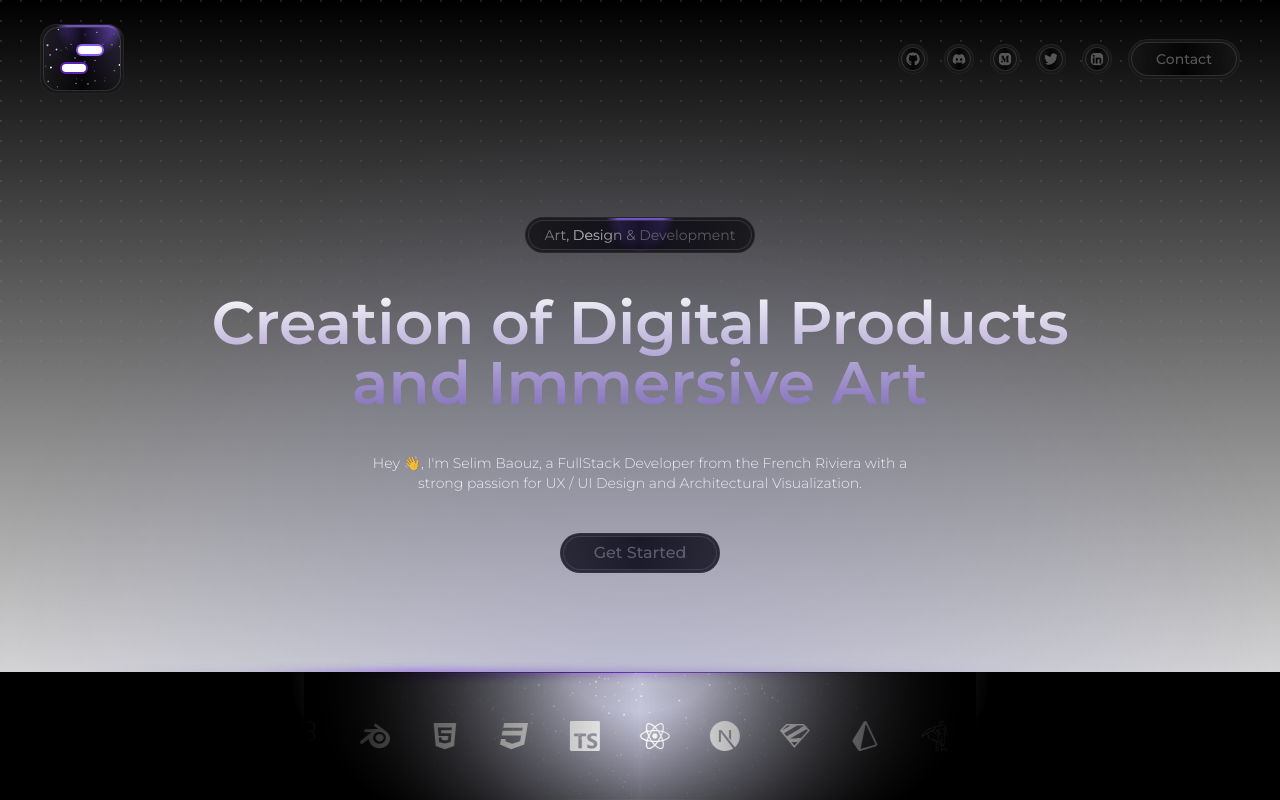
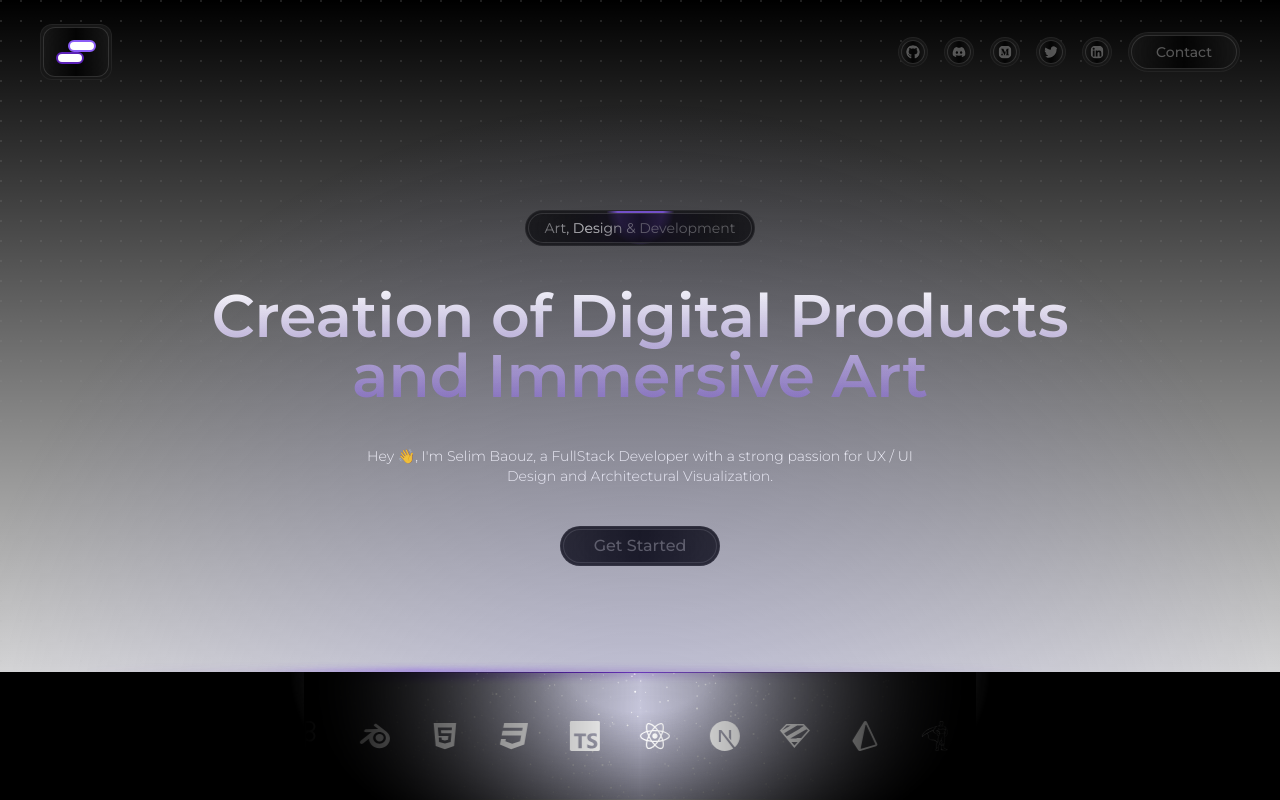
Before and after one commit to sejiux/sejiux-porfolio, a Next.js app: page / in a window 1280 px wide. Built offline with nearby package versions, Linux system fonts and the light colour scheme.

Commit message:
i change logo for navbar

```diff
--- a/components/Header.tsx
+++ b/components/Header.tsx
@@ -38,7 +38,7 @@ const Header = () => {
               </div>
             </div>
             <h1 className={cn("text-4xl font-medium", "xs:", "sm:", "md:", "lg:text-6xl", "xl:text-[80px]", "2xl:text-[120px]", "pointer-events-none whitespace-pre-wrap bg-gradient-to-b bg-clip-text text-center font-semibold leading-none text-transparent from-white to-violet-500/50")}>Creation of Digital Products and Immersive Art</h1>
-            <p className={cn("text-sm font-light", "lg:max-w-xl lg:mx-auto", "xl:text-base", "2xl:text-xl 2xl:max-w-4xl")}>Hey 👋, I'm Selim Baouz, a FullStack Developer from the French Riviera with a strong passion for UX / UI Design and Architectural Visualization.</p>
+            <p className={cn("text-sm font-light", "lg:max-w-xl lg:mx-auto", "xl:text-base", "2xl:text-xl 2xl:max-w-4xl")}>Hey 👋, I'm Selim Baouz, a FullStack Developer with a strong passion for UX / UI Design and Architectural Visualization.</p>
             <div className="cursor-pointer z-10 h-full text-center font-medium">
               <div className={cn(
                 "w-48 h-12 mx-auto",
--- a/components/NavBar.tsx
+++ b/components/NavBar.tsx
@@ -2,42 +2,25 @@
 import { linksData } from "@/data/works";
 import { cn } from "@/lib/utils";
 import Link from "next/link";
-import { Button } from "./ui/moving-border";
-import AnimatedShinyText from "./ui/animated-shiny-text";
-import { SparklesCore } from "./ui/sparkles";
+/* import { CiMenuKebab } from "react-icons/ci"; */
+
 
 const NavBar = () => {
   return (
     <nav className={cn("w-full p-6", "px-10", "2xl:py-10")}>
-      <div className={cn("flex justify-center lg:justify-between lg:items-center")}>
-        <Link href="/" target="_blank" rel="noopener noreferrer" className={cn(
-          "relative *:transition ease-out *:hover:duration-300 *:hover:text-white border rounded-2xl",
-          "transition-all ease-in border-white/5 bg-neutral-900 hover:bg-neutral-800"
-        )}>
-          <Button
-            borderRadius="1rem"
-            className="relative"
-          >
-            <AnimatedShinyText
-              className={cn(
-                "inline-flex items-center justify-center px-2 py-2 transition ease-out hover:duration-300 hover:text-neutral-400",
-              )}>
-              <div className="space-y-1.5 p-2">
-                <div className={cn("rounded-full w-7 h-3 ml-4 bg-white border-2 border-violet-500")} />
-                <div className={cn("rounded-full w-7 h-3 bg-white border-2 border-violet-800")} />
-              </div>
-            </AnimatedShinyText>
-            <SparklesCore
-              id="2"
-              background="transparent"
-              minSize={0.4}
-              maxSize={1}
-              particleDensity={1200}
-              className="w-full h-full absolute"
-              particleColor="#FFFFFF"
-            />
-          </Button>
+      <div className={cn("flex justify-between items-center")}>
+        <Link href="/" target="_blank" rel="noopener noreferrer">
+          <div className={cn(
+            "p-[2px] rounded-xl",
+            "*:transition ease-out *:hover:duration-300 *:hover:text-white border",
+            "transition-all ease-in border-white/5 bg-neutral-900 hover:bg-neutral-800")}>
+            <div className="bg-gradient-to-r p-3 from-transparent via-black/80 via-50% to-transparent border border-neutral-600/50 backdrop-blur-xl rounded-xl">
+              <div className={cn("rounded-full w-7 h-3 ml-3 bg-white border-2 border-violet-500")} />
+              <div className={cn("rounded-full w-7 h-3 bg-white border-2 border-violet-800")} />
+            </div>
+          </div>
         </Link>
+        {/* <CiMenuKebab className={cn("text-4xl", "lg:hidden")} /> */}
         <div className={cn("hidden", "lg:flex lg:items-center lg:gap-4", "2xl:gap-6")}>
           {linksData.map((data, index) => (
             <Link key={index} href={data.link} target="_blank" rel="noopener noreferrer" className={cn(
```
